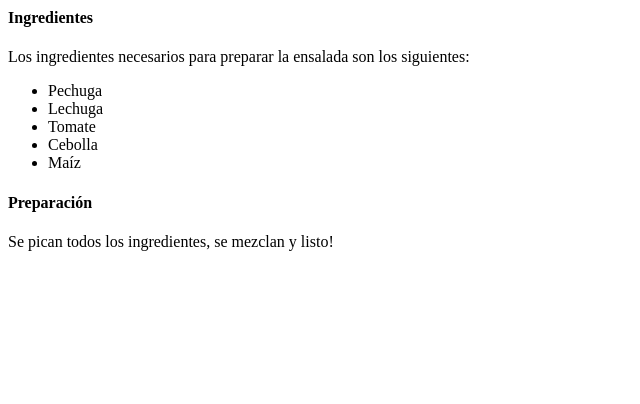
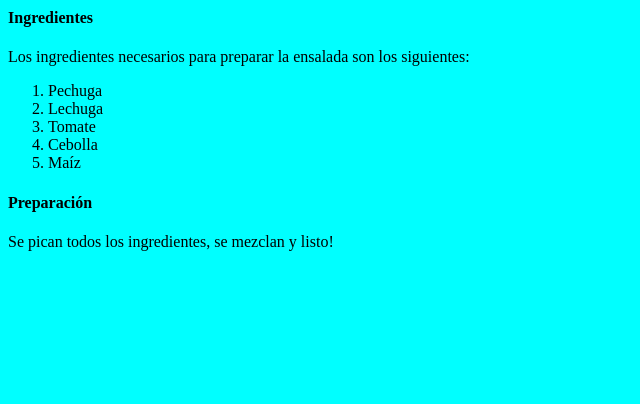
Before and after one commit to DelOmarPalomino/aspirantes-mir-html-y-css, a plain HTML site: page ejercicio1-html-y-css/index.html in a window 1280 px wide. Shown: the part 396-800 px from the top of the page, without its empty margins (0-640 px from the left). Drawn offline with Linux system fonts and the light colour scheme.

Commit message:
3ER COMMIT

```diff
--- /dev/null
+++ b/ejercicio1-html-y-css/estilos.css
@@ -0,0 +1,3 @@
+* {
+    background-color: aqua;
+}
--- a/ejercicio1-html-y-css/index.html
+++ b/ejercicio1-html-y-css/index.html
@@ -6,6 +6,7 @@
     <meta http-equiv="X-UA-Compatible" content="IE=edge">
     <meta name="viewport" content="width=device-width, initial-scale=1.0">
     <title>Mi Receta</title>
+    <link rel="stylesheet" href="estilos.css">
 </head>
 
 <body>
@@ -13,13 +14,13 @@
     <img src="https://s3.amazonaws.com/makeitreal/salad.png" alt="imagen">
     <h4>Ingredientes</h4>
     <p>Los ingredientes necesarios para preparar la ensalada son los siguientes:</p>
-    <ul>
+    <ol>
         <li>Pechuga</li>
         <li>Lechuga</li>
         <li>Tomate</li>
         <li>Cebolla</li>
         <li>Maíz</li>
-    </ul>
+    </ol>
     <h4>Preparación</h4>
     <p>Se pican todos los ingredientes, se mezclan y listo!</p>
 </body>
```
